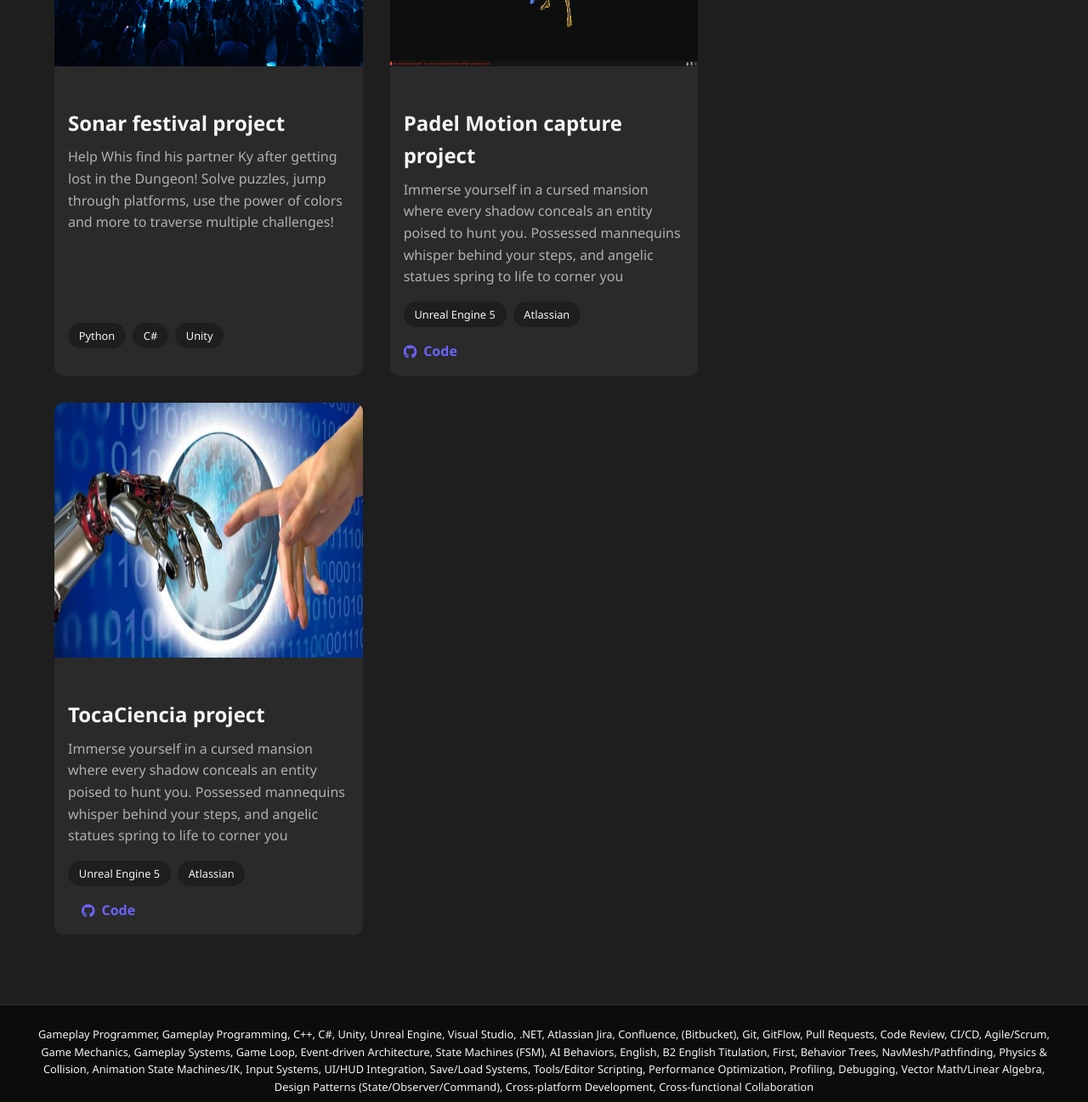
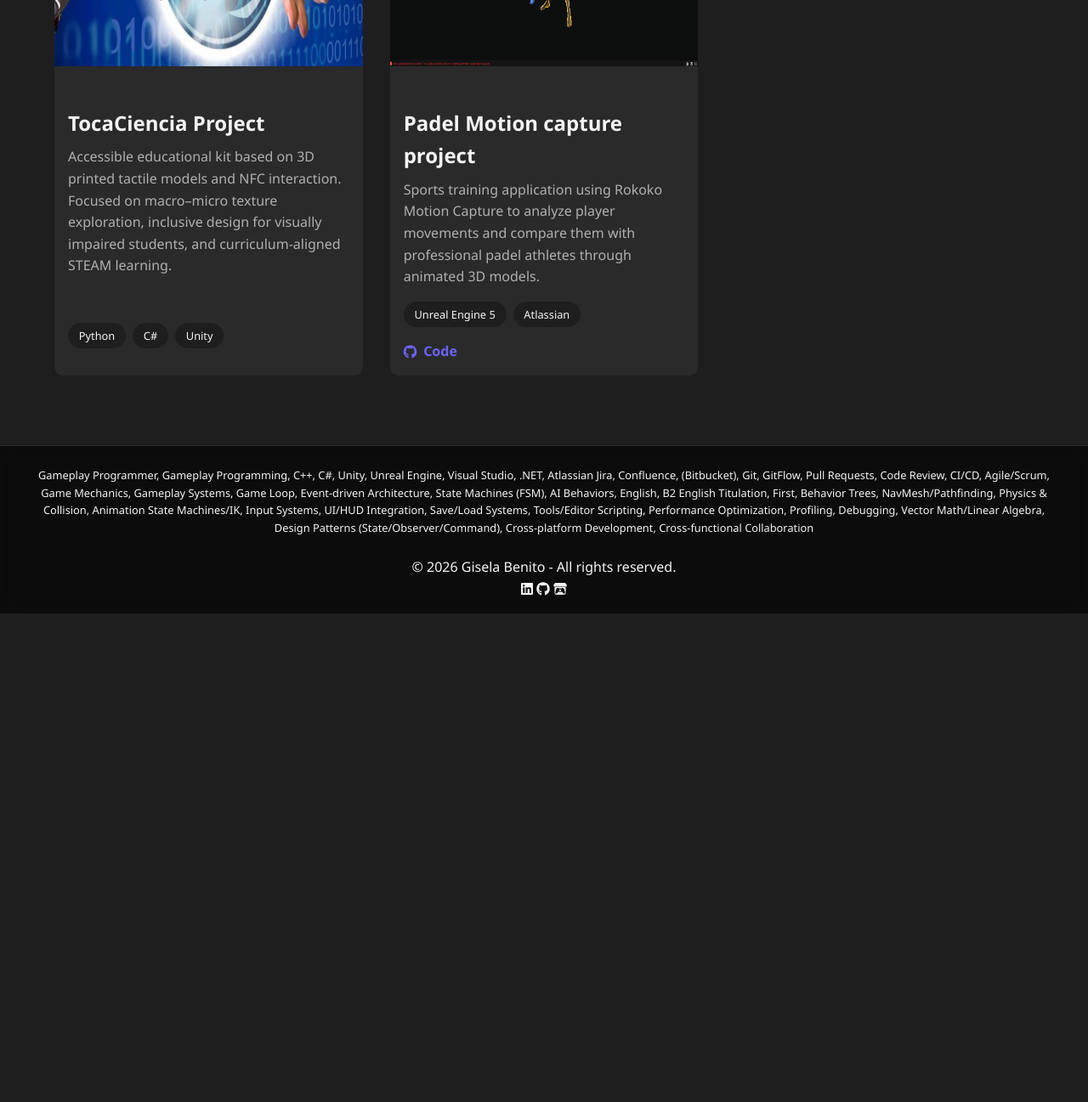
Before and after one commit to Gise-9045/gise-9045.github.io, a plain HTML site: page index.html in a window 1280 px wide. Shown: the part 3458-4755 px from the top of the page at 85% size. After the commit the page ends 4180 px from the top, so only its background shows below. Drawn offline with Linux system fonts and the light colour scheme.

Commit message:
Fix error on info cards

```diff
--- a/index.html
+++ b/index.html
@@ -209,12 +209,11 @@
         <div class="projects-container">
             <div class="project-card">
                 <div class="project-img" onclick="replayGif(this)">
-                    <img src="Assets/SM_2.JPG" alt="Preview" class="project-img-static">
-                    <img src="Assets/SM_1.gif" alt="Animation" class="project-img-animated">
+                    <img src="Assets/TC_1.png" alt="Preview" class="project-img-static">
                 </div>
                 <div class="project-info">
-                    <h3>Sonar festival project</h3>
-                    <p>Help Whis find his partner Ky after getting lost in the Dungeon! Solve  puzzles, jump through platforms, use the power of colors and more to  traverse multiple challenges!</p>
+                    <h3>TocaCiencia Project</h3>
+                    <p>Accessible educational kit based on 3D printed tactile models and NFC interaction. Focused on macro–micro texture exploration, inclusive design for visually impaired students, and curriculum-aligned STEAM learning.</p>
                     <div class="project-tech">
                         <span>Python</span>
                         <span>C#</span>
@@ -230,29 +229,13 @@
                 </div>
                 <div class="project-info">
                     <h3>Padel Motion capture project</h3>
-                    <p>Immerse yourself in a cursed mansion where every shadow conceals an entity poised to hunt you. Possessed mannequins whisper behind your steps, and angelic statues spring to life to corner you</p>
+                    <p>Sports training application using Rokoko Motion Capture to analyze player movements and compare them with professional padel athletes through animated 3D models.</p>
                     <div class="project-tech">
                         <span>Unreal Engine 5</span>
                         <span>Atlassian</span>
                     </div>
                     <div class="project-links">
                         <a href= "https://github.com/LabVREnti/Rokoko_Prototype" target="_blank"><i class="fab fa-github"></i>Code<a>
-                    </div>
-                </div>
-            </div>
-            <div class="project-card">
-                <div class="project-img">
-                    <img src="Assets/TC_1.png" alt="Project 3">
-                </div>
-                <div class="project-info">
-                    <h3>TocaCiencia project</h3>
-                    <p>Immerse yourself in a cursed mansion where every shadow conceals an entity poised to hunt you. Possessed mannequins whisper behind your steps, and angelic statues spring to life to corner you</p>
-                    <div class="project-tech">
-                        <span>Unreal Engine 5</span>
-                        <span>Atlassian</span>
-                    </div>
-                    <div class="project-links">
-                        <a href= "https://github.com/LabVREnti/NFC_Toolkit" target="_blank"><i class="fab fa-github"></i>Code</a>
                     </div>
                 </div>
             </div>
```
